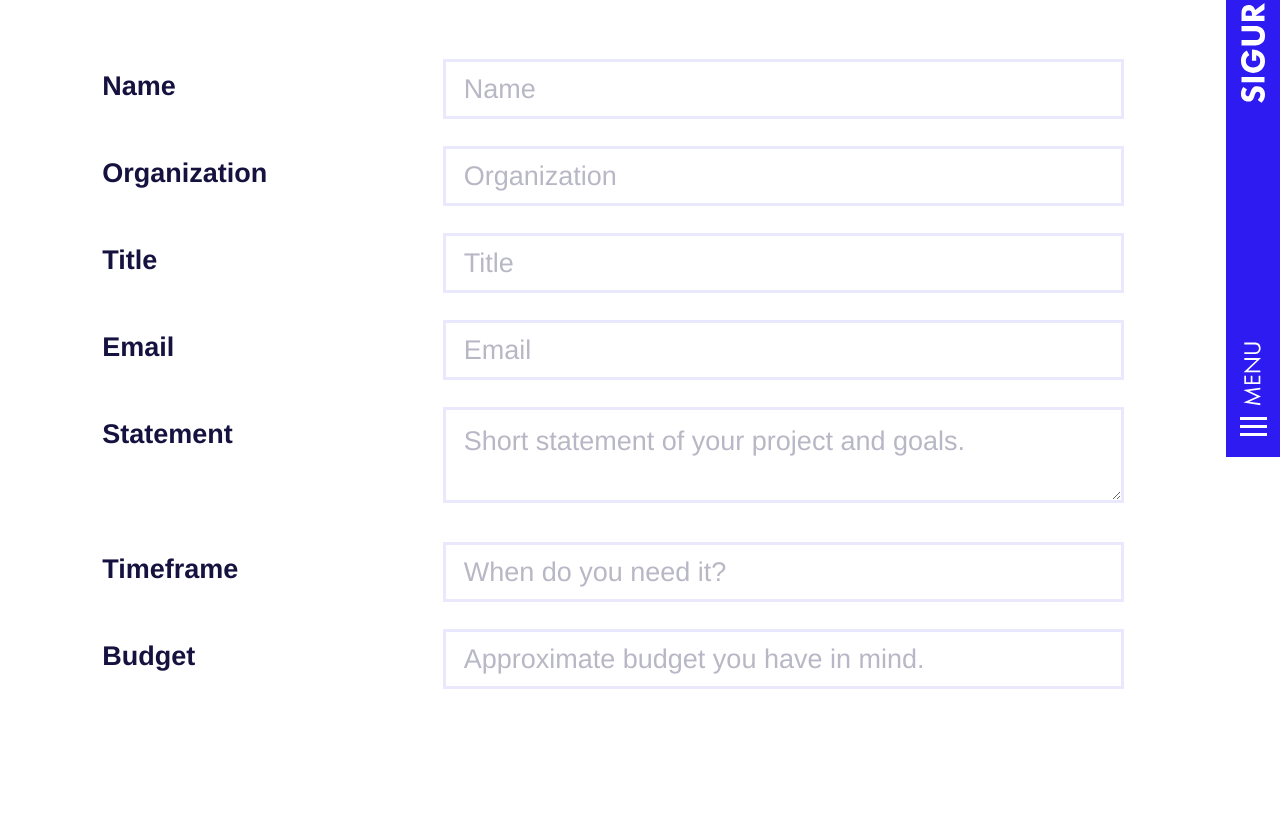
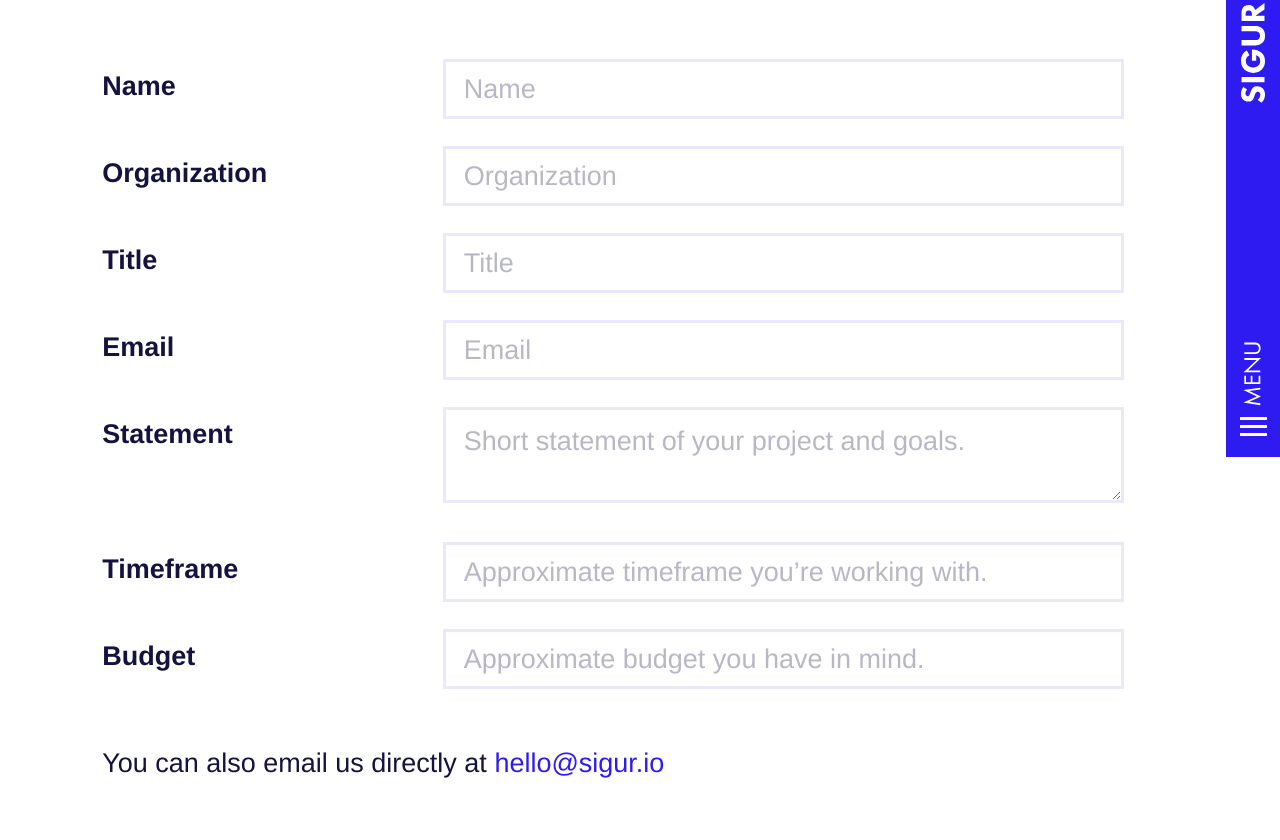
Before and after one commit to Vefstofan/vefstofan.github.io, a website: page contact/index.html in a window 1280 px wide. Shown: the part 343-1183 px from the top of the page. Drawn offline with nearby package versions, Linux system fonts and the light colour scheme.

Commit message:
Form update

```diff
--- a/contact/index.html
+++ b/contact/index.html
@@ -118,7 +118,7 @@
 
                                     <label class="col-4" for="#form-date">Timeframe</label>
                                     <div class="form__input-wrap col-8">
-                                        <input type="text" name="date" id="form-date" placeholder="When do you need it?">
+                                        <input type="text" name="date" id="form-date" placeholder="Approximate timeframe you’re working with.">
                                     </div>
 
                                 </div>
@@ -129,6 +129,12 @@
                                     <div class="form__input-wrap col-8">
                                         <input type="text" name="budget" id="form-budget" placeholder="Approximate budget you have in mind.">
                                     </div>
+
+                                </div>
+
+                                <div class="form__input form__input--direct col-group">
+
+                                    <p>You can also email us directly at <a href="mailto: hello@sigur.io">hello@sigur.io</a>
 
                                 </div>
 
--- a/css/site.less
+++ b/css/site.less
@@ -898,6 +898,9 @@ body.form--sent {
 				pointer-events: auto;
 			}
 		}
+		.form__input--direct p {
+			font-size: 1.5rem;
+		}
 		.form__input {
 			padding-bottom: 1.5rem;
 			font-size: 1.5rem;
```
Also changed, not shown: css/site.css, css/site.min.css.
